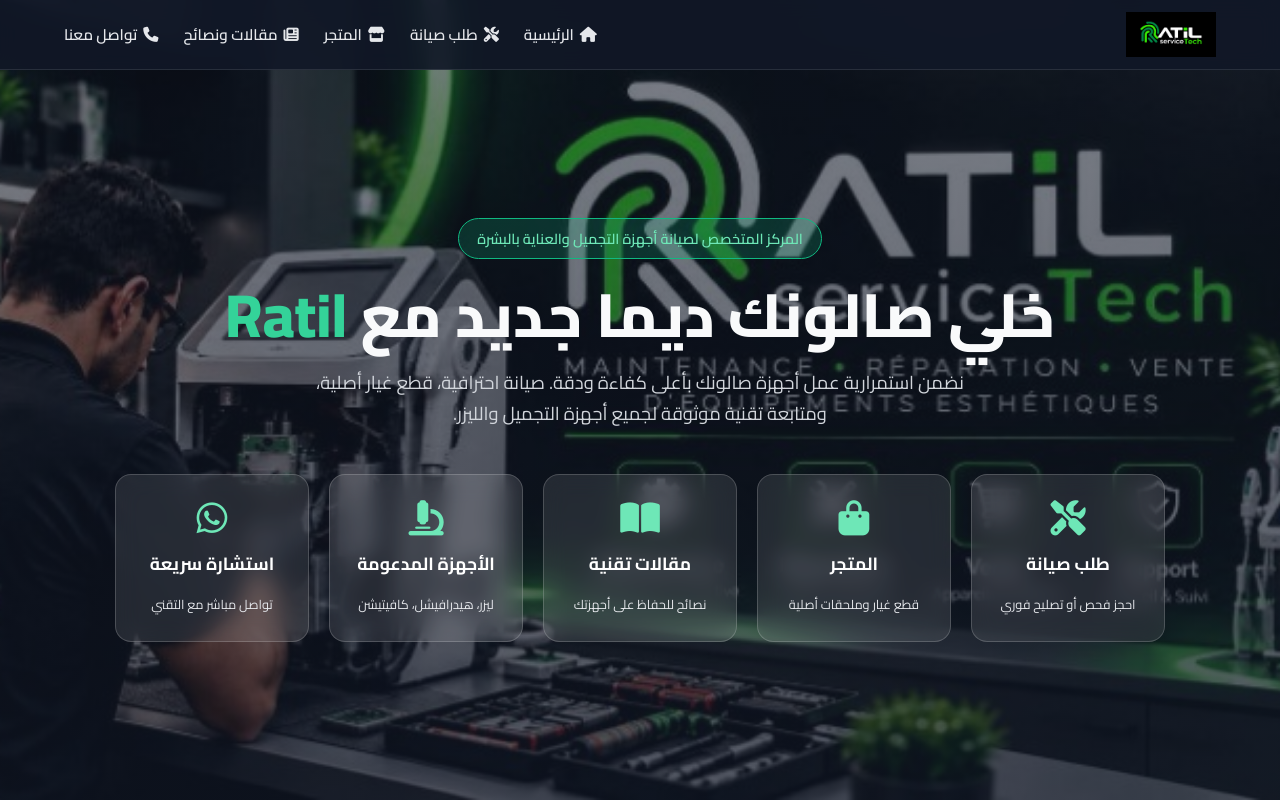
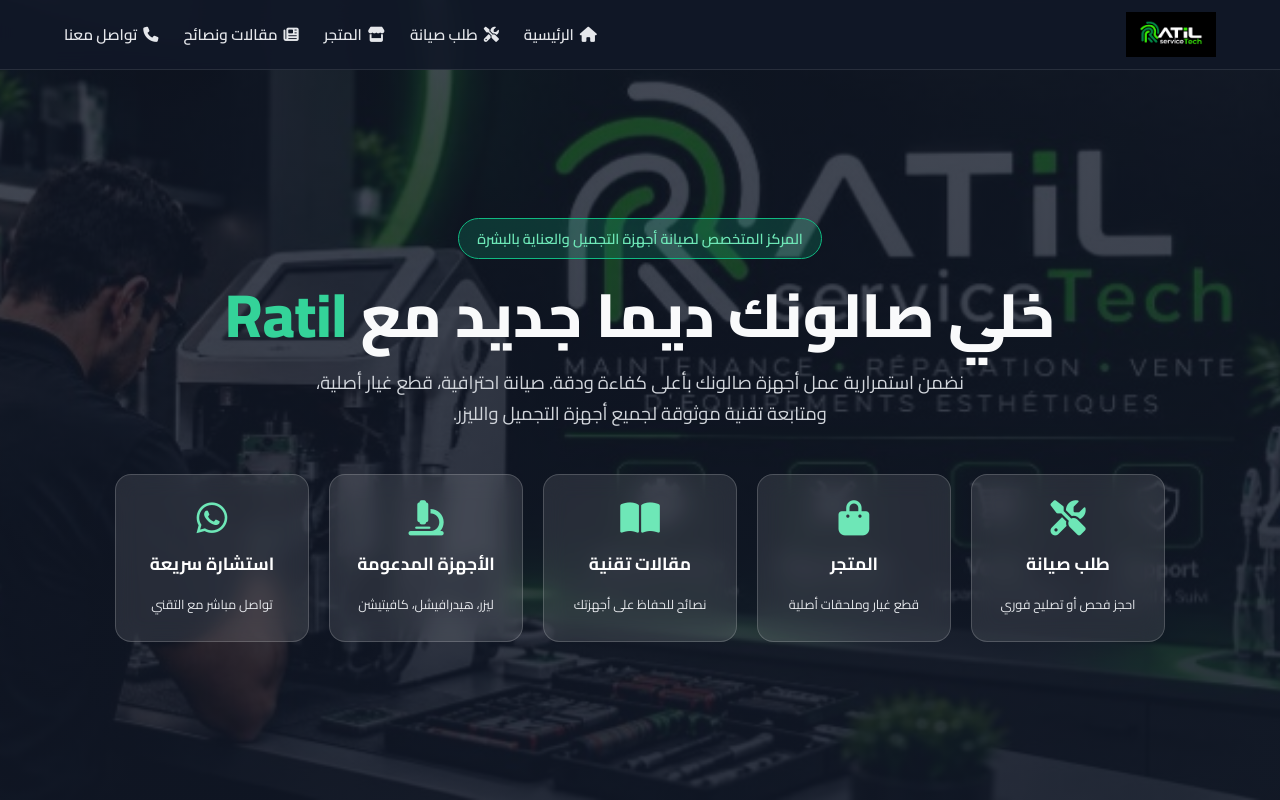
Before and after one commit to ratilservice-arch/ratilservice-site, a plain HTML site: page index.html in a window 1280 px wide. Shown: the top 800 px of the page. Drawn offline with Linux system fonts and the light colour scheme.

Commit message:
Dim the homepage photo so the headline and buttons stand out.
Co-authored-by: Cursor <cursoragent@cursor.com>

```diff
--- a/index.html
+++ b/index.html
@@ -85,7 +85,7 @@
         .hero {
             min-height: 100vh;
             width: 100%;
-            background: linear-gradient(rgba(17, 24, 39, 0.55), rgba(17, 24, 39, 0.72)),
+            background: linear-gradient(rgba(17, 24, 39, 0.78), rgba(17, 24, 39, 0.88)),
                         url('images/hero-banner.jpg') center/cover no-repeat;
             display: flex;
             flex-direction: column;
```
